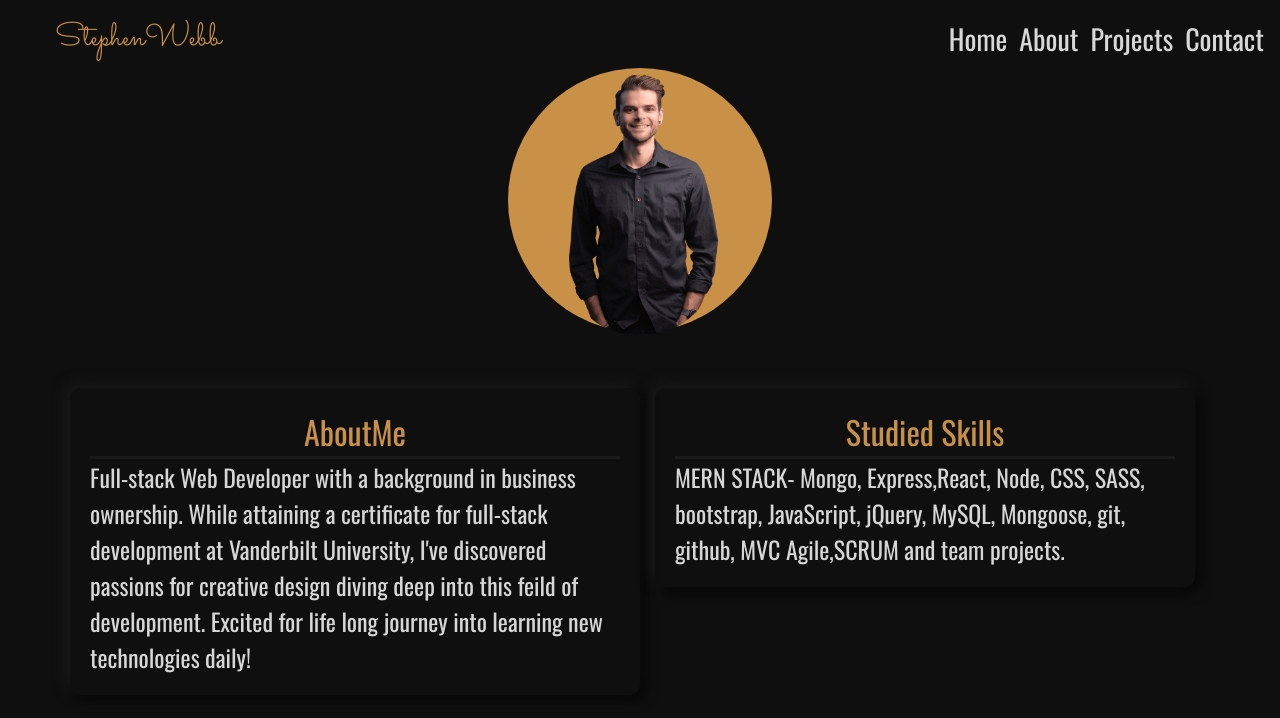
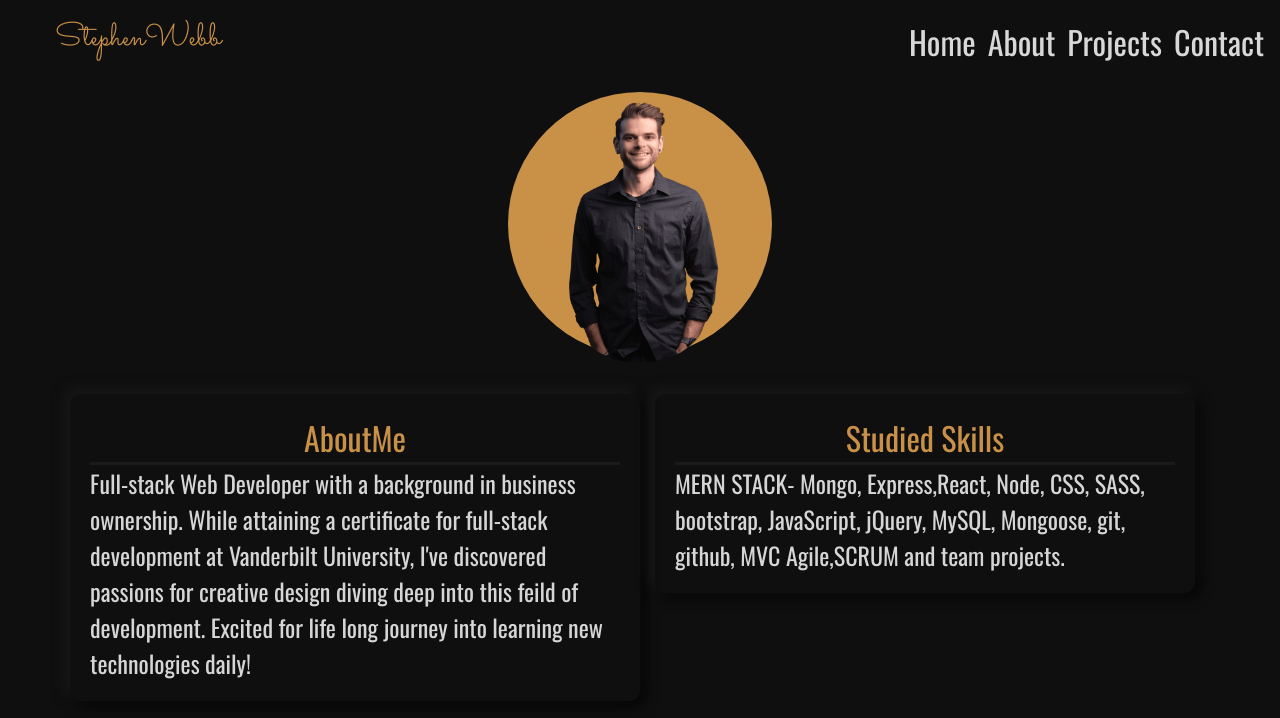
Before and after one commit to stevie2codes/React-portfolio, a React (Create React App) app: page /About in a window 1280 px wide. Shown: the top 718 px of the page. Built offline with nearby package versions, Linux system fonts and the light colour scheme.

Commit message:
minor changes to element div

```diff
--- a/src/App.css
+++ b/src/App.css
@@ -12,7 +12,7 @@
   margin-top: 10px;
   color: rgb(216, 216, 216);
   font-family: "Oswald", sans-serif;
-  font-size: 3.5vmin;
+  font-size: 4vmin;
   position: sticky;
 }
 .nav-link:hover {
--- a/src/components/about/about.css
+++ b/src/components/about/about.css
@@ -4,7 +4,7 @@
   position: absolute;
   transform: translate(-50%, -50%);
   left: 50%;
-  top: 25%;
+  top: 28%;
   border-radius: 50%;
   width: 33vh;
   height: 33vh;
@@ -16,7 +16,7 @@
   position: absolute;
   transform: translate(-50%, -50%);
   left: 50%;
-  top: 24.5%;
+  top: 28%;
   border-radius: 45%;
 }
 
--- a/src/components/home/home.css
+++ b/src/components/home/home.css
@@ -15,7 +15,7 @@
   font-size: 20vmin;
   margin: 10px;
   letter-spacing: 2.3vw;
-  color: rgb(220, 220, 220);
+  color: rgb(199, 199, 199);
 }
 .designText {
   font-size: 4vmin;
--- a/src/components/projects/projects.js
+++ b/src/components/projects/projects.js
@@ -124,7 +124,7 @@ function Projects(props) {
               className=" quote p-1"
               style={{
                 backgroundColor: "rgb(201, 145, 71)",
-                border: "2px solid black"
+                borderRadius: 5
               }}
             >
               <blockquote className="blockquote text-center text-dark">
```
